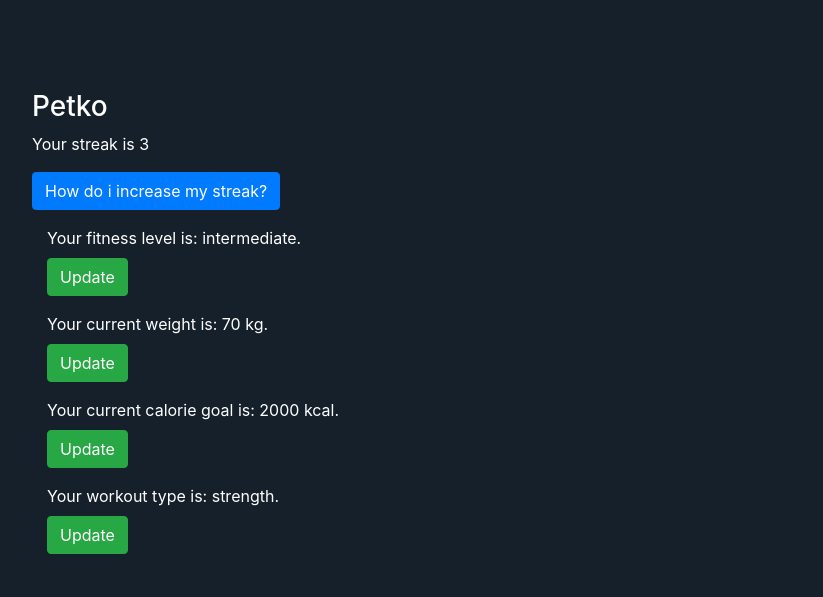
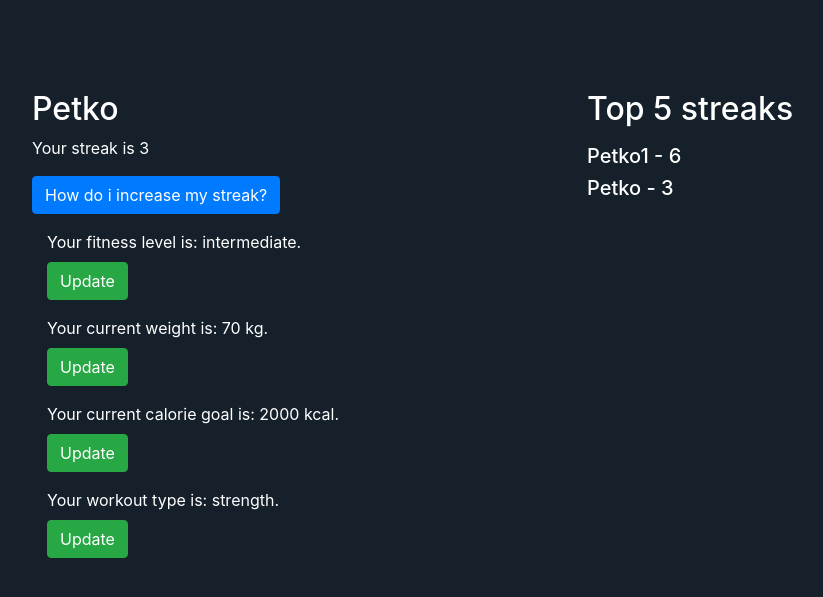
Before and after one commit to popov23cso/Pfitness, a Django app: page /profile in a window 1280 px wide. Shown: the part 56-653 px from the top of the page, without its empty margins (68-891 px from the left). Run offline with Django 4.2, Linux system fonts and the light colour scheme; a user stored in the database is signed in; data comes from the database, SQL or seed files in the repository; some libraries are stand-ins or nearby versions.

Commit message:
Added a leaderboard

```diff
--- a/pfitness/templates/pfitness/profile.html
+++ b/pfitness/templates/pfitness/profile.html
@@ -12,7 +12,9 @@
 
 {% block body %}
 <div class="container">
-    <h3>{{user.username}}</h3>
+    <div class="row">
+        <div class="col">
+            <p class="h2">{{user.username}}</p>
             <p>
                 Your streak is {{streak}}
             </p>
@@ -59,6 +61,14 @@
                 <button type="button" id="selectbtn" class="btn btn-success mt-2" data-type="wrk" data-action="updateworkout" data-userid="{{user.pk}}">Update</button>
             </div>
         </div>
+        <div class="col">
+            <p class="h2 mb-3">Top 5 streaks</p>
+            {% for leader in leaderboard %}
+                <p class="h5">{{leader.user.username}} - {{leader.streak}}</p>
+            {% endfor %}
+        </div>
+    </div>
+</div>
 {% endblock %}
 
 {% block script %}
--- a/pfitness/views.py
+++ b/pfitness/views.py
@@ -120,8 +120,11 @@ def profile(request):
         streak.streak += 1
         streak.last_day = datetime.datetime.now()
         streak.save()
+
+    leaderboard = Streak.objects.all()[:5]
     return render(request, "pfitness/profile.html", {
-        "streak": streak.streak
+        "streak": streak.streak,
+        "leaderboard": leaderboard
     })
 
 @login_required
```
Lines whose indentation alone changed are shown as unchanged.
